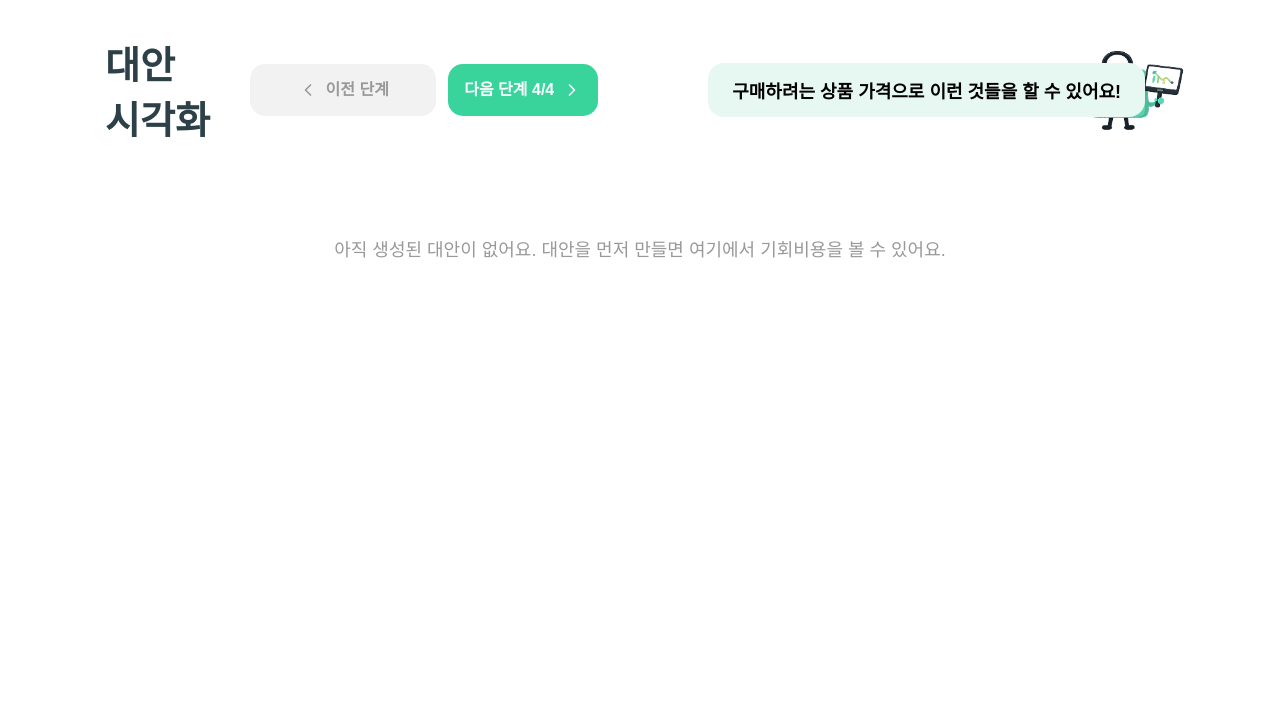
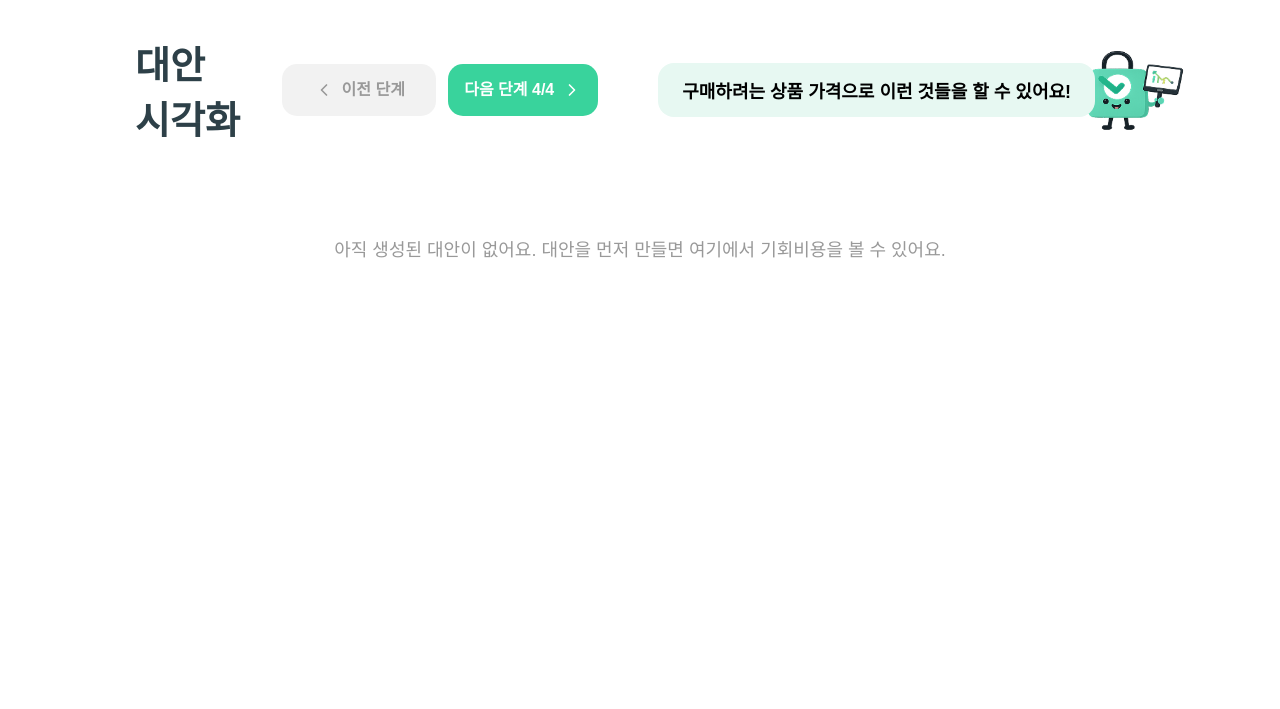
Before and after one commit to pirogramming/CHOEZY, a Django app: template products/templates/products/opportunity_cost.html in a window 1280 px wide. Shown: the part 75-784 px from the top of the page. Run offline with Django 5.2, Linux system fonts and the light colour scheme; the template is opened without the code that fills it, so the values that code supplies are empty; parts of the project's set-up code (start-up, migrations or seed data) failed here and were passed over.

Commit message:
style: 대안 시각화 페이지 이전 단계 버튼 너비 축소

```diff
--- a/static/css/opportunity_cost.css
+++ b/static/css/opportunity_cost.css
@@ -43,7 +43,7 @@ Header
 
     gap:35px;
 
-    margin-left: 30px;
+    margin-left: 60px;
 
 }
 
@@ -107,8 +107,6 @@ Buttons
 .opportunity-prev-btn,
 .opportunity-next-btn {
 
-    width:150px;
-
     height:52px;
 
     padding:0 18px;
@@ -135,6 +133,20 @@ Buttons
 
     /* 단계 이동 버튼은 a라서 기본 밑줄을 지웁니다. */
     text-decoration:none;
+
+}
+
+
+.opportunity-prev-btn {
+
+    width:118px;
+
+}
+
+
+.opportunity-next-btn {
+
+    width:150px;
 
 }
 
@@ -233,7 +245,7 @@ Guide
 
     white-space:nowrap;
 
-    transform: translateX(110px)
+    transform: translateX(60px);
 
 }
 
@@ -426,15 +438,13 @@ Count
 
     height:35px;
 
-    padding-top:20px;
-
-    margin-bottom:0;
+    margin-bottom:20px;
 
     font-size:24px;
 
     font-weight:700;
 
-    box-sizing:content-box;
+    transform:translateY(12px);
 
 }
 
@@ -476,8 +486,6 @@ Fixed Bar
     width:90px;
 
     height:450px;
-
-    transform:translateY(-5px);
 
     flex-shrink:0;
 
```
